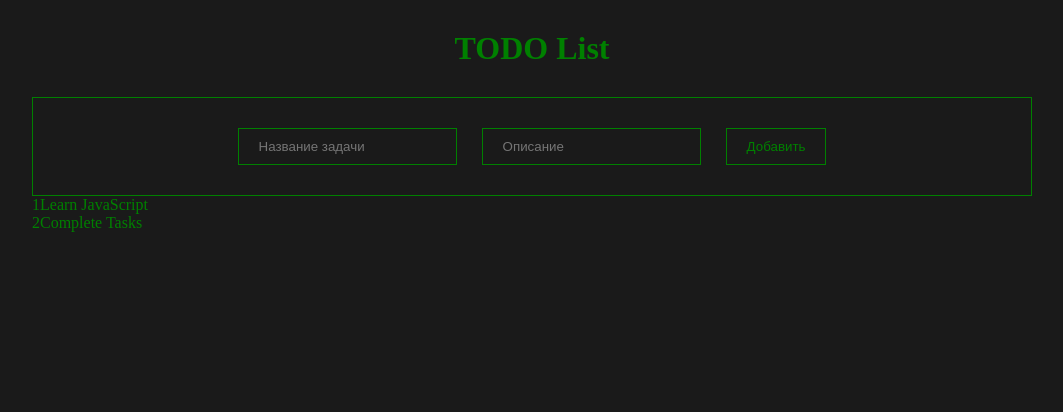
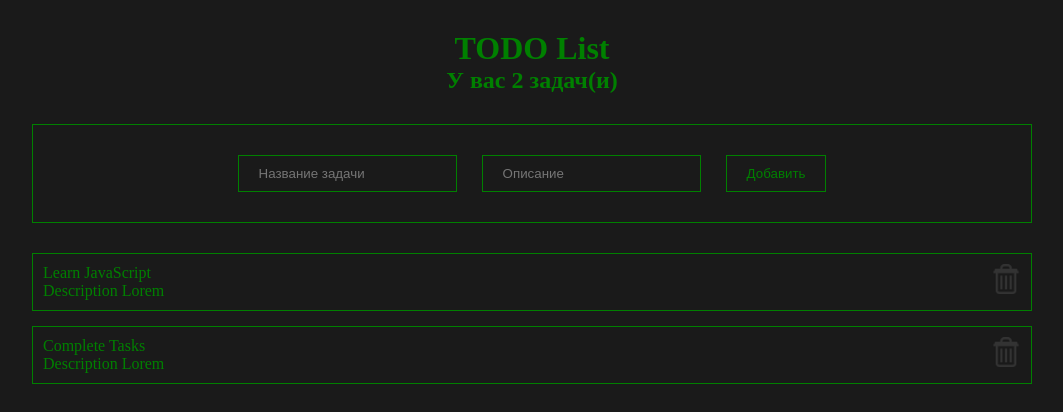
Before and after one commit to elijahmylcev/testBioMed, a React (Create React App) app in the folder todo/client/: page / in a window 1280 px wide. Shown: the top 412 px of the page, without its empty margins (108-1171 px from the left). Built offline with nearby package versions, Linux system fonts and the light colour scheme.

Commit message:
styles for List component

```diff
--- a/todo/client/src/App.js
+++ b/todo/client/src/App.js
@@ -1,12 +1,12 @@
 import { useState } from 'react';
 import AddTodoItem from './components/AddTodoItem/AddTodoItem';
-import TodoList from './components/TodoList';
+import TodoList from './components/TodoList/TodoList';
 import './App.scss';
 
 function App() {
   const [todoCollection, setTodoCollection] = useState([
-    { id: 1, title: 'Learn JavaScript' },
-    { id: 2, title: 'Complete Tasks' },
+    { id: 1, title: 'Learn JavaScript', description: 'Description Lorem ' },
+    { id: 2, title: 'Complete Tasks', description: 'Description Lorem ' },
   ]);
 
   function AddItemInCollection(title, description) {
@@ -26,6 +26,13 @@ function App() {
     <div className="App">
       <header className="App-header">
         <h1>TODO List</h1>
+        <h2>
+          У вас
+          {' '}
+          {todoCollection.length}
+          {' '}
+          задач(и)
+        </h2>
         <AddTodoItem AddItemInCollection={AddItemInCollection} />
         <TodoList todoCollection={todoCollection} />
       </header>
--- a/todo/client/src/App.scss
+++ b/todo/client/src/App.scss
@@ -6,4 +6,7 @@
     margin: 0 auto;
     text-align: center;
   }
+  h2 {
+    text-align: center;
+  }
 }
--- a/todo/client/src/components/AddTodoItem/AddTodoItem.scss
+++ b/todo/client/src/components/AddTodoItem/AddTodoItem.scss
@@ -6,6 +6,7 @@ form {
   gap: 25px;
   border: 1px solid green;
   padding: 30px;
+  flex-wrap: wrap;
   input {
     padding: 10px 20px;
     background-color: transparent;
--- a/todo/client/src/components/TodoList.jsx
+++ /dev/null
@@ -1,14 +0,0 @@
-function TodoList({ todoCollection }) {
-  return (
-    <div className="todoList">
-      {todoCollection.map((todoItem) => (
-        <div className="todoList__item" key={todoItem.id}>
-          {todoItem.id}
-          {todoItem.title}
-        </div>
-      )) }
-    </div>
-  );
-}
-
-export default TodoList;
--- /dev/null
+++ b/todo/client/src/components/TodoList/TodoList.jsx
@@ -0,0 +1,20 @@
+import './TodoList.scss';
+import deleteIcon from './delete.png';
+
+function TodoList({ todoCollection }) {
+  return (
+    <div className="todoList">
+      {todoCollection.map((todoItem) => (
+        <div className="todoList__item" key={todoItem.id}>
+          <div className="todoList__item_title">
+            {todoItem.title}
+            <div className="todoList__item_description">{todoItem.description}</div>
+          </div>
+          <img className="todoList__item_delete" src={deleteIcon} alt="delete" />
+        </div>
+      )) }
+    </div>
+  );
+}
+
+export default TodoList;
--- /dev/null
+++ b/todo/client/src/components/TodoList/TodoList.scss
@@ -0,0 +1,21 @@
+.todoList {
+  margin-top: 30px;
+  display: flex;
+  flex-direction: column;
+  justify-content: start;
+  align-items: center;
+  gap: 15px;
+  &__item {
+    display: flex;
+    justify-content: space-between;
+    padding: 10px;
+    border: 1px solid green;
+    width: 100%;
+    &_delete {
+      width: 30px;
+      height: 30px;
+      cursor: pointer;
+    }
+  }
+
+}
```
Also changed, not shown: todo/client/src/components/TodoList/delete.png (added).
